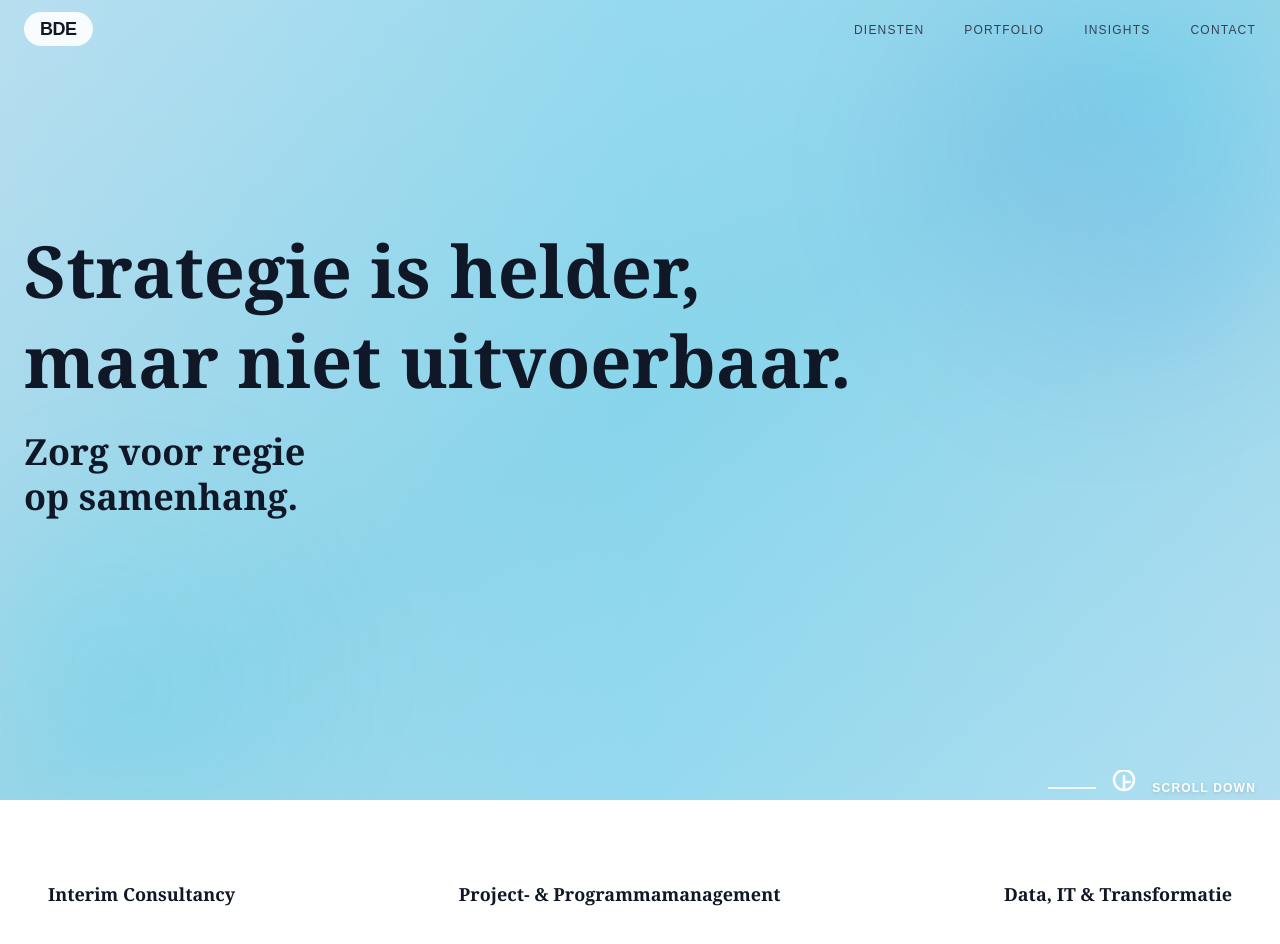
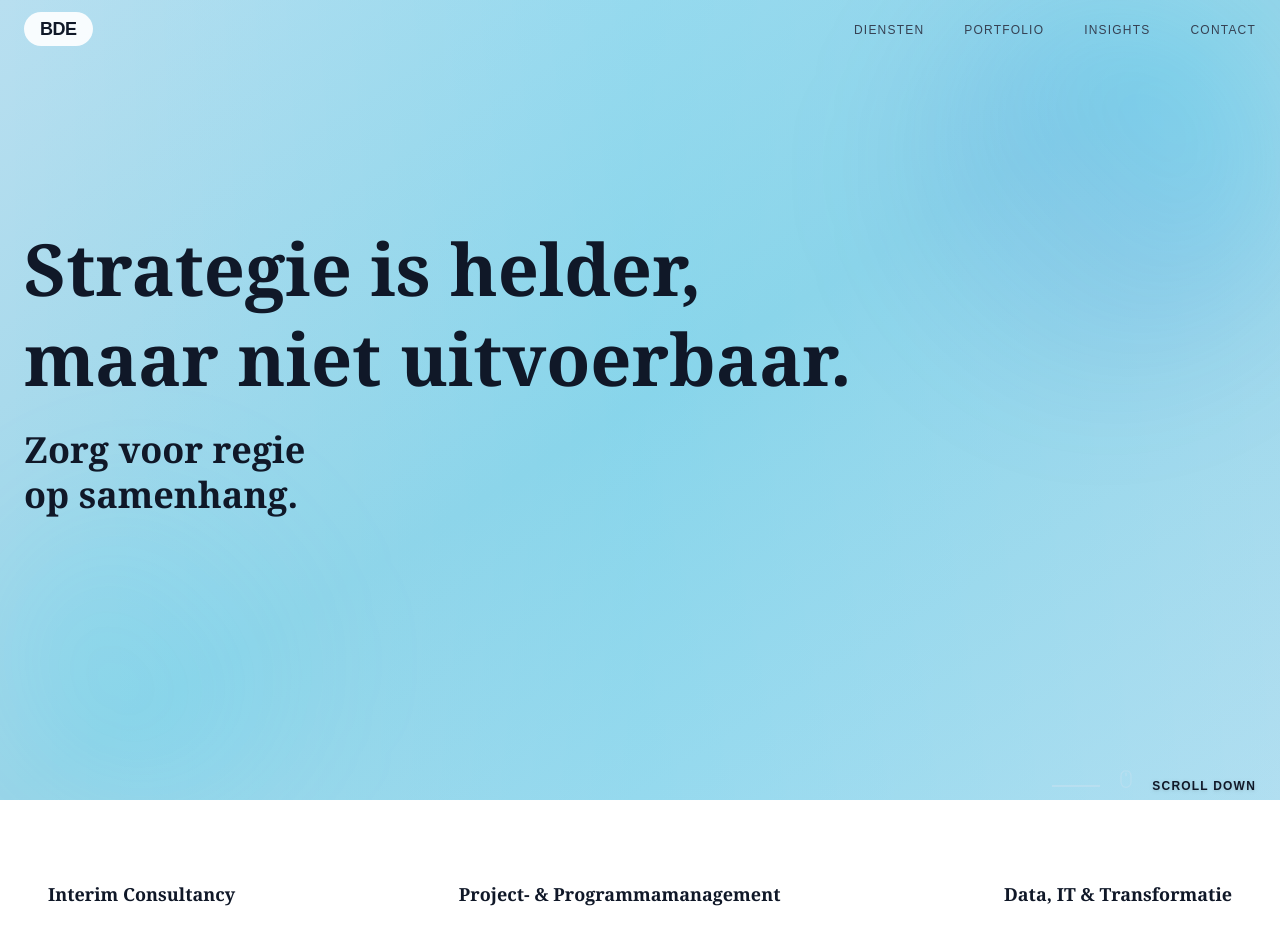
Before and after one commit to TinoiDam/bde-consulting.com, a Next.js app: page / in a window 1280 px wide. Shown: the top 944 px of the page. Built offline with nearby package versions, Linux system fonts and the light colour scheme.

Commit message:
Replace scroll indicator with Apple-style mouse and darker blue line

```diff
--- a/app/page.tsx
+++ b/app/page.tsx
@@ -31,11 +31,15 @@ export default function Home() {
 
         {/* Scroll Indicator - Hidden on mobile, visible on md+ */}
         <div className="relative z-10 hidden md:flex justify-end items-center gap-4 pt-8 px-6">
-          <div className="w-12 h-0.5 bg-white/80"></div>
-          <svg className="w-6 h-6 text-white animate-bounce" fill="none" stroke="currentColor" viewBox="0 0 24 24" strokeWidth="2.5">
-            <path strokeLinecap="round" strokeLinejoin="round" d="M12 6v6m0 0v6m0-6h6m0 0h-6m0-12a10 10 0 100 20 10 10 0 000-20z" />
+          <div className="w-12 h-0.5 bg-[#b8dff0]"></div>
+          {/* Apple-style mouse */}
+          <svg className="w-5 h-7 text-[#b8dff0] animate-bounce" fill="none" stroke="currentColor" viewBox="0 0 24 24" strokeWidth="1.5">
+            {/* Mouse body */}
+            <path d="M12 2C8.7 2 6 4.7 6 8v8c0 3.3 2.7 6 6 6s6-2.7 6-6V8c0-3.3-2.7-6-6-6z" strokeLinecap="round" strokeLinejoin="round"/>
+            {/* Scroll wheel */}
+            <path d="M12 5v3" strokeLinecap="round"/>
           </svg>
-          <span className="text-xs font-bold tracking-widest text-white uppercase drop-shadow">
+          <span className="text-xs font-bold tracking-widest text-gray-900 uppercase drop-shadow">
             Scroll Down
           </span>
         </div>
```
